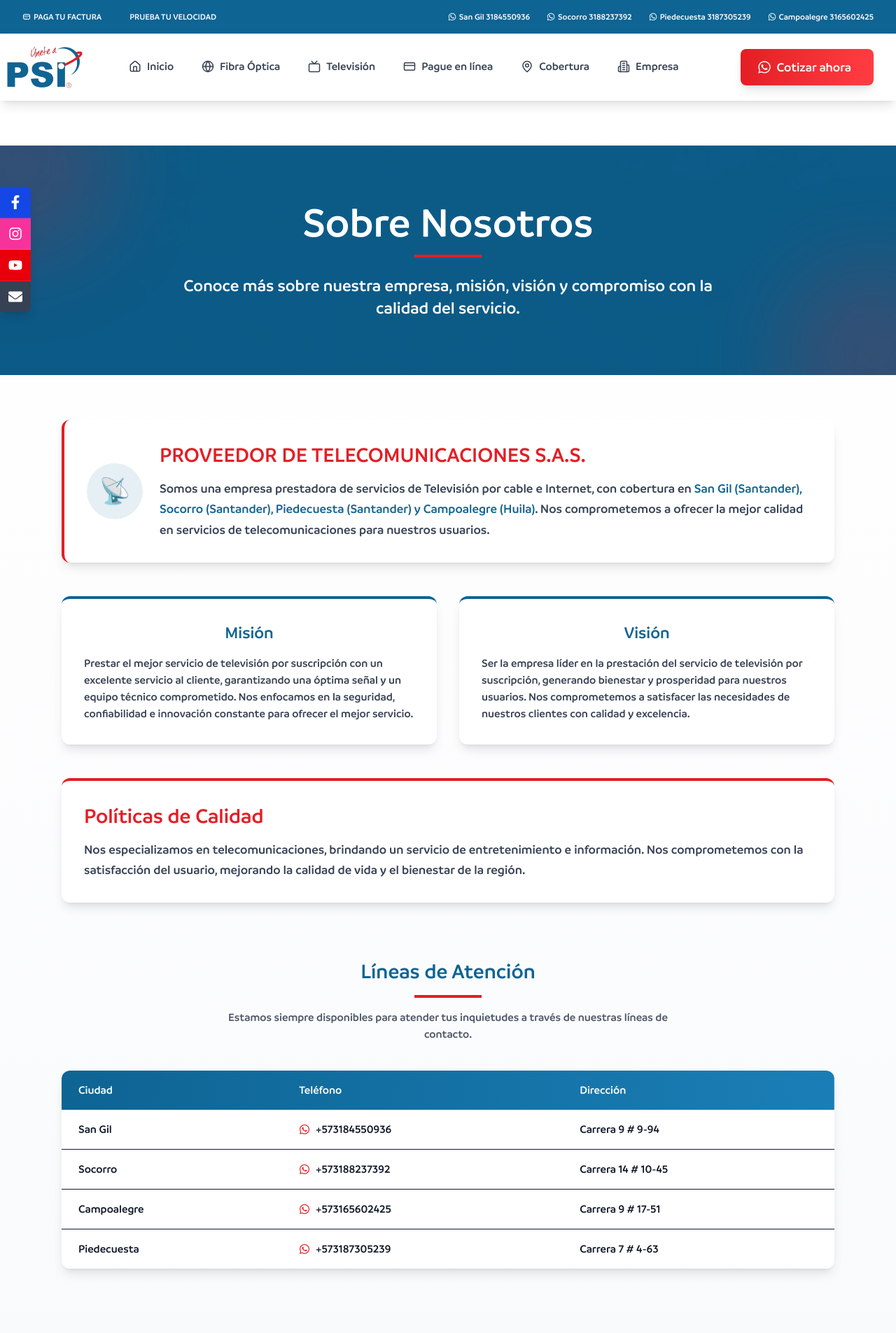
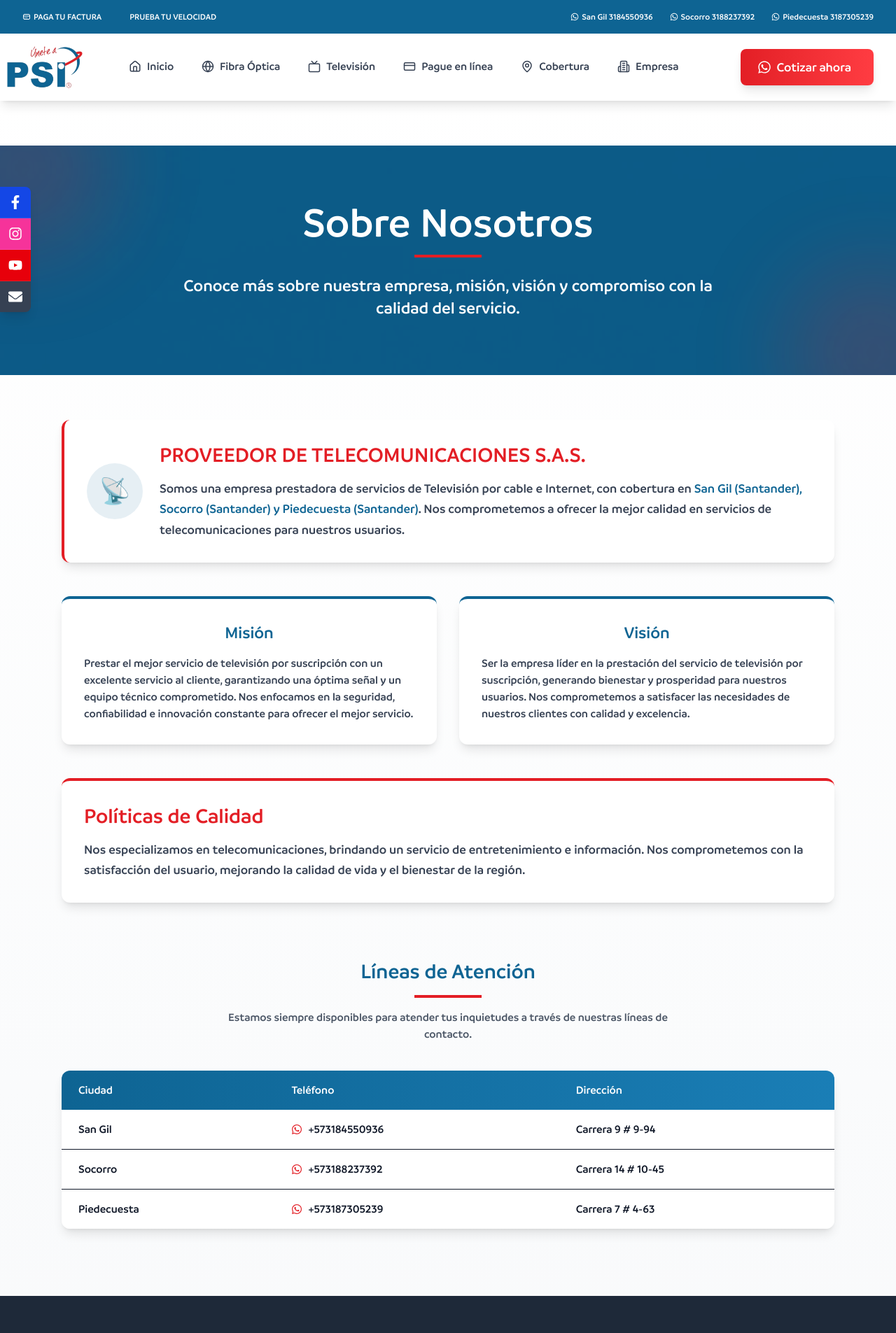
Before and after one commit to ingemateo30/PSI, a Next.js app: page /empresa in a window 1280 px wide. Shown: the top 1905 px of the page at 70% size. Built offline with nearby package versions, Linux system fonts and the light colour scheme.

Commit message:
sin campoalegre

```diff
--- a/src/app/empresa/page.js
+++ b/src/app/empresa/page.js
@@ -53,7 +53,7 @@ export default function Empresa() {
                 <h3 className="text-2xl md:text-3xl font-bold text-[#e31e25] mb-4">PROVEEDOR DE TELECOMUNICACIONES S.A.S.</h3>
                 <p className="text-gray-700 text-lg leading-relaxed">
                   Somos una empresa prestadora de servicios de Televisión por cable e Internet, con cobertura en
-                  <span className="font-semibold text-[#0e6493]"> San Gil (Santander), Socorro (Santander), Piedecuesta (Santander) y Campoalegre (Huila)</span>.
+                  <span className="font-semibold text-[#0e6493]"> San Gil (Santander), Socorro (Santander) y Piedecuesta (Santander)</span>.
                   Nos comprometemos a ofrecer la mejor calidad en servicios de telecomunicaciones para nuestros usuarios.
                 </p>
               </div>
@@ -140,15 +140,6 @@ export default function Empresa() {
                       </div>
                     </td>
                     <td className="py-4 px-6 whitespace-nowrap">Carrera 14 # 10-45</td>
-                  </tr>
-                  <tr className="border-b hover:bg-gray-50 transition-colors">
-                    <td className="py-4 px-6 font-medium whitespace-nowrap">Campoalegre</td>
-                    <td className="py-4 px-6 whitespace-nowrap">
-                      <div className="flex items-center">
-                      <FaWhatsapp className="text-[#e31e25] mr-2" /> +573165602425
-                      </div>
-                    </td>
-                    <td className="py-4 px-6 whitespace-nowrap">Carrera 9 # 17-51</td>
                   </tr>
                   <tr className="hover:bg-gray-50 transition-colors">
                     <td className="py-4 px-6 font-medium whitespace-nowrap">Piedecuesta</td>
--- a/src/app/page.js
+++ b/src/app/page.js
@@ -70,9 +70,15 @@ export default function Home() {
             Conéctate a la mejor red de fibra óptica en las siguientes ciudades:
           </p>
 
-          <motion.div className="grid grid-cols-1 sm:grid-cols-2 lg:grid-cols-4 gap-8">
-            {["San Gil", "Socorro", "Piedecuesta", "Campoalegre"].map((city, index) => (
-              <motion.div key={city} initial={{ scale: 0.8, opacity: 0 }} animate={{ scale: 1, opacity: 1 }} transition={{ delay: 0.1 * index }} className="bg-white/10 p-6 rounded-xl shadow-xl hover:bg-white/20 transition-all duration-300 transform hover:-translate-y-1">
+          <motion.div className="grid grid-cols-1 sm:grid-cols-3 gap-8 justify-items-center">
+  {["San Gil", "Socorro", "Piedecuesta"].map((city, index) => (
+    <motion.div
+      key={city}
+      initial={{ scale: 0.8, opacity: 0 }}
+      animate={{ scale: 1, opacity: 1 }}
+      transition={{ delay: 0.1 * index }}
+      className="bg-white/10 p-6 rounded-xl shadow-xl hover:bg-white/20 transition-all duration-300 transform hover:-translate-y-1 w-full max-w-xs"
+    >
       <div className="flex items-center justify-center mb-4">
         <div className="p-3 bg-white/20 rounded-full">
           <MapPin size={28} />
@@ -83,6 +89,7 @@ export default function Home() {
     </motion.div>
   ))}
 </motion.div>
+
         </div>
       </motion.section>
 
--- a/src/app/television/page.js
+++ b/src/app/television/page.js
@@ -63,7 +63,7 @@ export default function Television() {
             <div className="md:w-1/2 md:pr-8">
               <h2 className="text-4xl md:text-5xl font-bold leading-tight mb-4">Plan de Televisión</h2>
               <p className="text-lg md:text-xl mb-8">
-                Disfruta de una experiencia visual inigualable con nuestra selección premium de canales HD.
+                Disfruta de una experiencia visual inigualable con nuestra selección premium de canales digitales.
               </p>
               <button className="bg-[#e31e25] hover:bg-red-700 text-white font-bold py-3 px-8 rounded-lg shadow-lg transition transform hover:scale-105">
                 ¡Descubre más!
@@ -84,7 +84,7 @@ export default function Television() {
         <div className="max-w-4xl mx-auto mb-20">
           <div className="bg-white rounded-2xl shadow-xl overflow-hidden transform hover:scale-[1.02] transition-transform duration-300">
             <div className="bg-[#0e6493] p-6 text-white">
-              <h3 className="text-3xl font-bold">Plan Full HD</h3>
+              <h3 className="text-3xl font-bold">Plan digital</h3>
               <p className="opacity-90">La mejor experiencia de televisión para tu hogar</p>
             </div>
             <div className="p-8">
--- a/src/component/contratarahora.js
+++ b/src/component/contratarahora.js
@@ -28,7 +28,6 @@ export default function BotonContratacion() {
   const sedes = [
     { id: 1, nombre: "San Gil", direccion: "Carrera 9 # 9-94", telefono: "573184550936", mensaje: "Hola, quiero más información sobre su servicio en San Gil" },
     { id: 2, nombre: "Socorro", direccion: "Carrera 14 # 10-45", telefono: "573188237392", mensaje: "Hola, quiero más información sobre su servicio en Socorro" },
-    { id: 3, nombre: "Campoalegre", direccion: "Carrera 9 # 17-51", telefono: "573165602425", mensaje: "Hola, quiero más información sobre su servicio en Campoalegre" },
     { id: 4, nombre: "Piedecuesta", direccion: "Carrera 7 # 4-63", telefono: "573187305239", mensaje: "Hola, quiero más información sobre su servicio en Piedecuesta" },
   ];
 
--- a/src/component/contratarmapa.js
+++ b/src/component/contratarmapa.js
@@ -28,7 +28,6 @@ export default function BotonContratacion() {
   const sedes = [
     { id: 1, nombre: "San Gil", direccion: "Carrera 9 # 9-94", telefono: "573184550936", mensaje: "Hola, quiero más información sobre su servicio en San Gil" },
     { id: 2, nombre: "Socorro", direccion: "Carrera 14 # 10-45", telefono: "573188237392", mensaje: "Hola, quiero más información sobre su servicio en Socorro" },
-    { id: 3, nombre: "Campoalegre", direccion: "Carrera 9 # 17-51", telefono: "573165602425", mensaje: "Hola, quiero más información sobre su servicio en Campoalegre" },
     { id: 4, nombre: "Piedecuesta", direccion: "Carrera 7 # 4-63", telefono: "573187305239", mensaje: "Hola, quiero más información sobre su servicio en Piedecuesta" },
   ];
 
--- a/src/component/contratarnav.js
+++ b/src/component/contratarnav.js
@@ -34,7 +34,6 @@ export default function BotonContratacion() {
     const sedes = [
         { id: 1, nombre: "San Gil", direccion: "Carrera 9 # 9-94", telefono: "573184550936", mensaje: "Hola, quiero más información sobre su servicio en San Gil" },
         { id: 2, nombre: "Socorro", direccion: "Carrera 14 # 10-45", telefono: "573188237392", mensaje: "Hola, quiero más información sobre su servicio en Socorro" },
-        { id: 3, nombre: "Campoalegre", direccion: "Carrera 9 # 17-51", telefono: "573165602425", mensaje: "Hola, quiero más información sobre su servicio en Campoalegre" },
         { id: 4, nombre: "Piedecuesta", direccion: "Carrera 7 # 4-63", telefono: "573187305239", mensaje: "Hola, quiero más información sobre su servicio en Piedecuesta" },
     ];
 
--- a/src/component/hero.js
+++ b/src/component/hero.js
@@ -75,7 +75,7 @@ export default function Hero() {
                     <div className="bg-[#0a4f7a]/60 rounded-lg p-3 w-full">
                         <p className="text-base font-bold text-white mb-2">Tu pack incluye:</p>
                         <ul className="space-y-2 text-left">
-                            {["900 Mbps en fibra óptica", "+80 canales Digitales", "+7 canales de radio"].map((item, index) => (
+                            {["900 Mbps en fibra óptica", "80 canales Digitales", "7 canales de radio"].map((item, index) => (
                                 <li key={index} className="flex items-center gap-2 text-sm">
                                     <svg className="w-4 h-4 text-[#e31e25]" fill="currentColor" viewBox="0 0 20 20">
                                         <path fillRule="evenodd" d="M10 18a8 8 0 100-16 8 8 0 000 16zm3.707-9.293a1 1 0 00-1.414-1.414L9 10.586 7.707 9.293a1 1 0 00-1.414 1.414l2 2a1 1 0 001.414 0l4-4z" clipRule="evenodd"></path>
--- a/src/component/mapa.js
+++ b/src/component/mapa.js
@@ -38,15 +38,6 @@ const sedes = [
     telefono: "3188237392",
     horario: "Lunes a Viernes: 8:00 AM - 6:00 PM / Sábados: 8:00 AM – 12:00 PM",
     imagen: "/sedes/socorro.jpg"
-  },
-  {
-    ciudad: "Campoalegre",
-    lat: 2.6842,
-    lng: -75.3257,
-    direccion: "Carrera 9 # 17-51",
-    telefono: "3165602425",
-    horario: "Lunes a Viernes: 8:00 AM - 6:00 PM / Sábados: 8:00 AM – 12:00 PM",
-    imagen: "/sedes/campoalegre.jpg"
   },
   {
     ciudad: "Piedecuesta",
--- a/src/component/modal.js
+++ b/src/component/modal.js
@@ -20,11 +20,6 @@ const WhatsAppModal = ({ isOpen, onClose, plan }) => {
             name: "Sede Piedecuesta",
             address: "Carrera 7 # 4-63",
             phone: "573187305239"
-        },
-        {
-            name: "Sede Campoalegre",
-            address: "Carrera 9 # 17-51",
-            phone: "573165602425"
         }
     ];
 
--- a/src/component/navbar.js
+++ b/src/component/navbar.js
@@ -73,13 +73,6 @@ export default function Navbar() {
                         >
                           <FaWhatsapp className="w-3 h-3 mr-1 group-hover:text-yellow-300"/>
                             <span className="group-hover:text-yellow-300">Piedecuesta 3187305239</span>
-                        </a>
-                        <a
-                            href="https://wa.me/573165602425<"
-                            className="hover:underline py-1 hidden lg:flex items-center group transition-all duration-300"
-                        >
-                           <FaWhatsapp className="w-3 h-3 mr-1 group-hover:text-yellow-300"/>
-                            <span className="group-hover:text-yellow-300">Campoalegre 3165602425</span>
                         </a>
                     </div>
                 </div>
```
Lines whose indentation alone changed are shown as unchanged.
